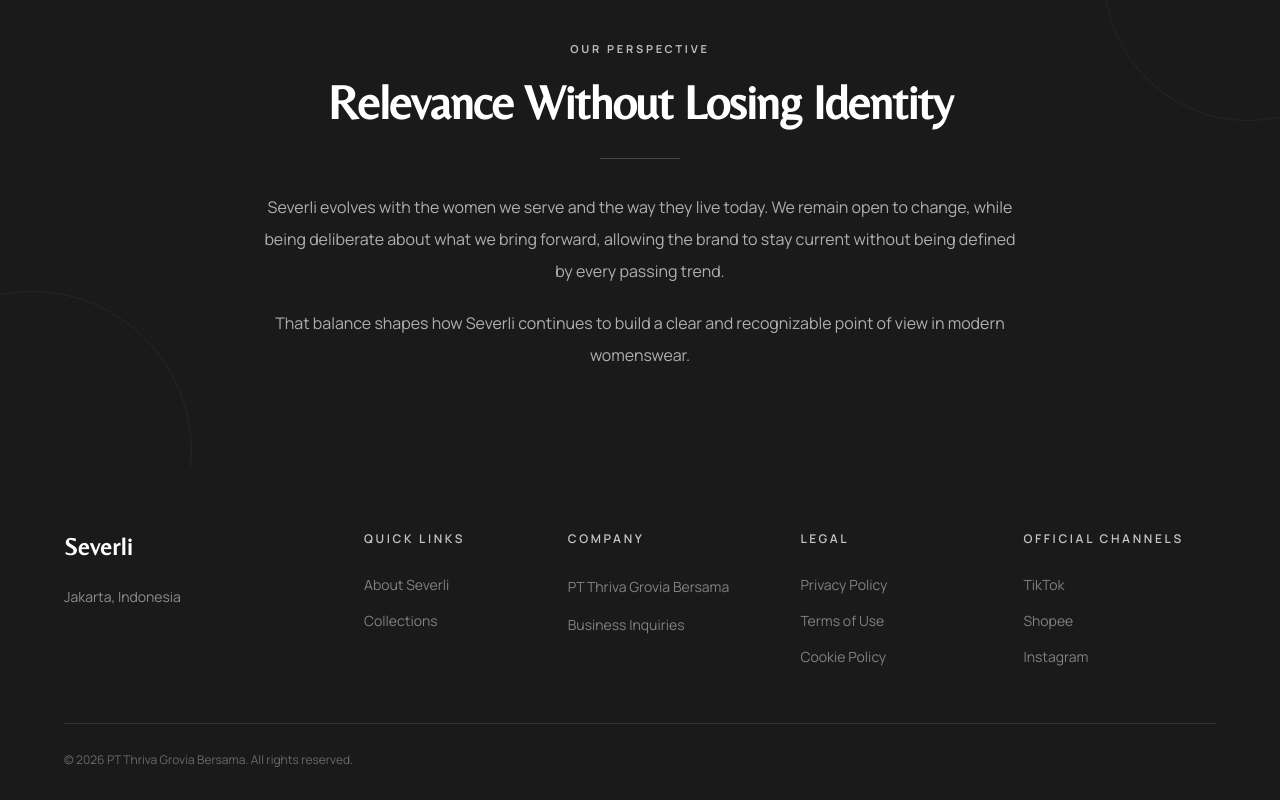
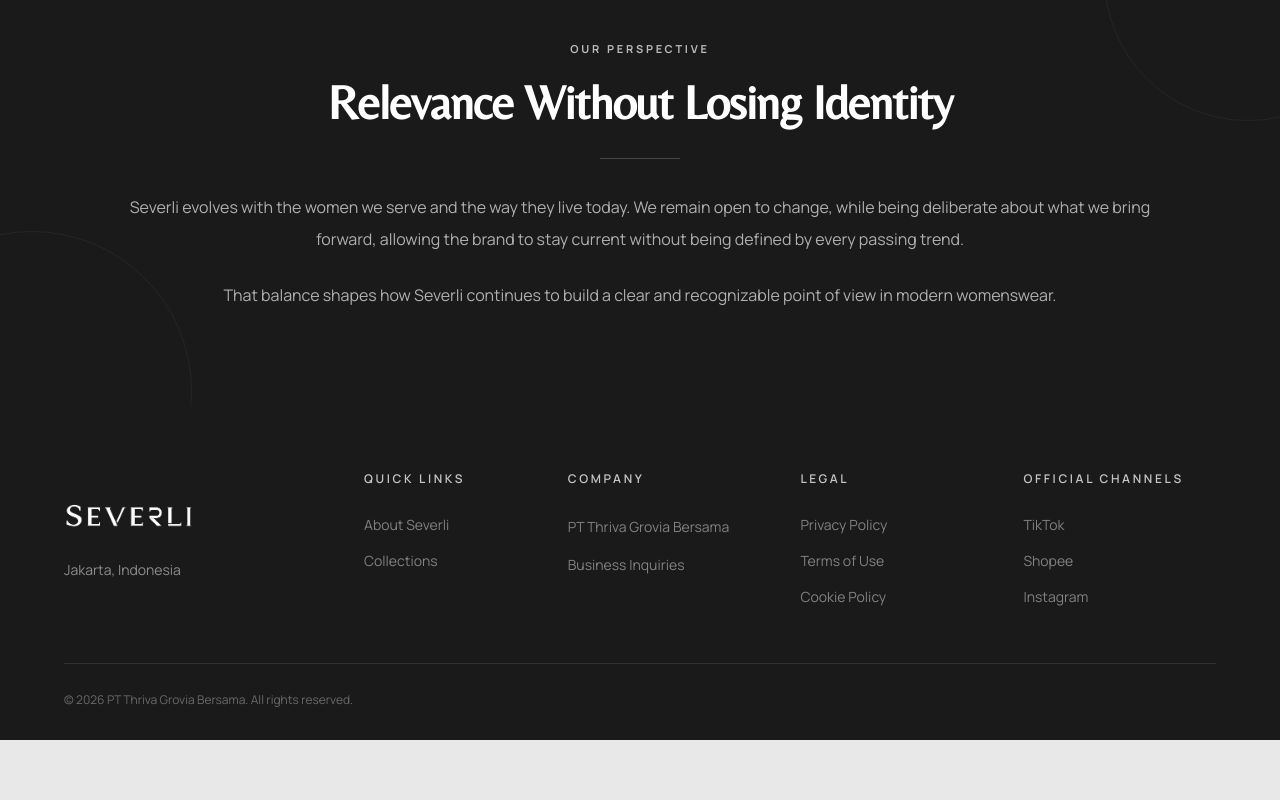
Before and after one commit to jonathantjahyadi1-ui/severli-co, a Next.js app: page / in a window 1280 px wide. Shown: the part 942-1742 px from the top of the page. After the commit the page ends 1682 px from the top, so only its background shows below. Built offline with nearby package versions, Linux system fonts and the light colour scheme.

Commit message:
revisi website (collections and footer)

```diff
--- a/app/collections/page.tsx
+++ b/app/collections/page.tsx
@@ -319,9 +319,8 @@
             The Severli Collection
           </h1>
 
-          <p className="mx-auto mt-5 max-w-[660px] text-sm leading-7 text-black/55">
-            Explore Severli&apos;s complete womenswear collection, organized by
-            category for a simpler way to discover every piece.
+          <p className="mx-auto mt-5 max-w-[950px] text-sm leading-7 text-black/55">
+            Explore Severli&apos;s complete womenswear collection, organized by category for a simpler way to discover every piece.
           </p>
 
           {/* Category navigation */}
@@ -334,9 +333,9 @@
                 key={section.id}
                 href={`#${section.id}`}
                 className="border-b border-transparent pb-1 text-[10px]
-                           font-semibold uppercase tracking-[0.17em]
-                           text-black/50 transition-colors duration-300
-                           hover:border-black hover:text-black"
+                            font-bold uppercase tracking-[0.17em]
+                          text-black/80 transition-colors duration-300
+                          hover:border-black hover:text-black"
               >
                 {section.title}
               </a>
--- a/components/CTABanner.tsx
+++ b/components/CTABanner.tsx
@@ -19,17 +19,15 @@
 
         <div className="mx-auto mt-8 h-px w-20 bg-white/20" />
 
-        <div className="mx-auto mt-8 max-w-3xl space-y-5 text-[15px] leading-8 text-white/65 sm:text-base sm:leading-8">
+        <div className="mx-auto mt-8 max-w-5xl space-y-6 text-[15px] leading-7 text-white/65 sm:text-[16px] sm:leading-8 lg:text-[16px]">
           <p>
             Severli evolves with the women we serve and the way they live
             today. We remain open to change, while being deliberate about what
-            we bring forward, allowing the brand to stay current without being
-            defined by every passing trend.
+            we bring forward, allowing the brand to stay current without being defined by every passing trend.
           </p>
 
           <p>
-            That balance shapes how Severli continues to build a clear and
-            recognizable point of view in modern womenswear.
+            That balance shapes how Severli continues to build a clear and recognizable point of view in modern womenswear.
           </p>
         </div>
       </div>
--- a/components/Footer.tsx
+++ b/components/Footer.tsx
@@ -1,4 +1,5 @@
 import Link from "next/link";
+import Image from "next/image";
 
 const quickLinks = [
   {
@@ -49,18 +50,22 @@
       <div className="mx-auto max-w-[1600px]">
         <div className="grid gap-x-10 gap-y-12 sm:grid-cols-2 lg:grid-cols-[1.35fr_0.85fr_1fr_0.95fr_1fr]">
           {/* Brand */}
-          <div>
-            <Link
-              href="/"
-              className="font-serif text-2xl font-bold tracking-wide text-white"
-            >
-              Severli
-            </Link>
+<div>
+  <Link href="/" className="inline-block">
+    <Image
+      src="/images/logo/severli-logo-black.webp"
+      alt="Severli"
+      width={140}
+      height={50}
+      className="h-auto w-[130px] brightness-0 invert"
+      priority
+    />
+  </Link>
 
-            <p className="mt-5 text-sm leading-7 text-white/50">
-              Jakarta, Indonesia
-            </p>
-          </div>
+  <p className="-mt-3 text-sm leading-7 text-white/50">
+    Jakarta, Indonesia
+  </p>
+</div>
 
           {/* Quick links */}
           <div>
```
